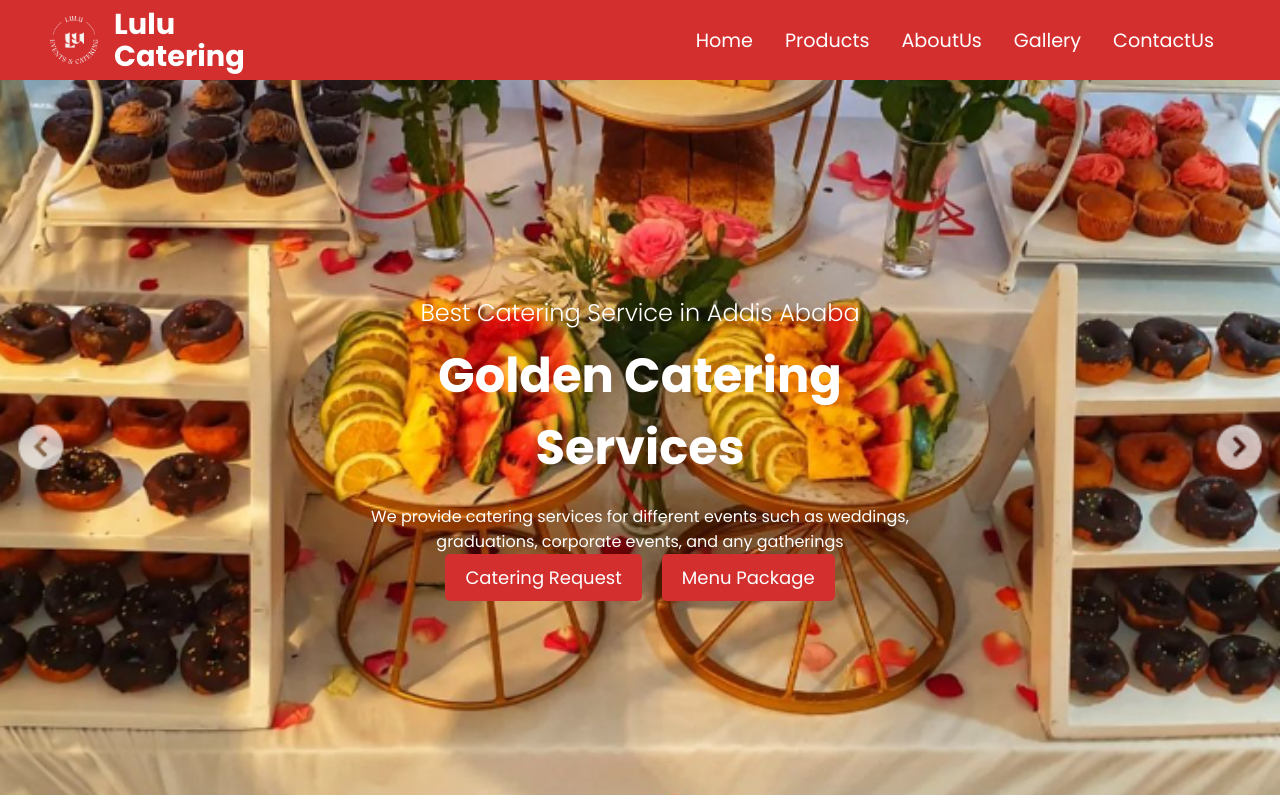
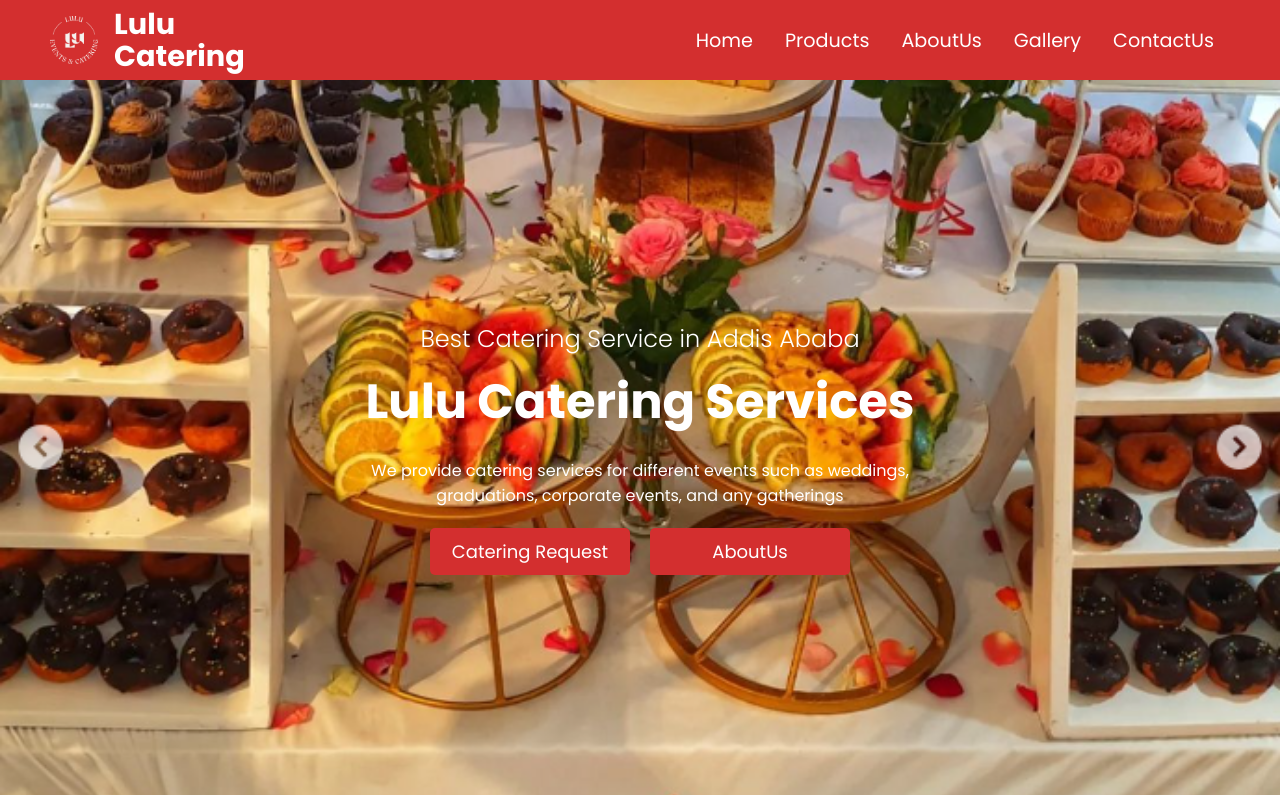
Before and after one commit to kidus-t-w/catering, a React (Vite) app: page / in a window 1280 px wide. Shown: the top 795 px of the page. Built offline with nearby package versions, Linux system fonts and the light colour scheme.

Commit message:
Modified Hero section buttons

```diff
--- a/src/components/Hero/Hero.component.tsx
+++ b/src/components/Hero/Hero.component.tsx
@@ -11,18 +11,13 @@ import {
 const Hero = () => {
   return (
     <HeroContainer>
-      {/* <SocialIcons>
-        <a href="#facebook">FB</a>
-        <a href="#instagram">IG</a>
-        <a href="#twitter">TW</a>
-      </SocialIcons> */}
       <HeroContent>
         <HeroSubtitle>Best Catering Service in Addis Ababa</HeroSubtitle>
-        <HeroTitle>Golden Catering Services</HeroTitle>
+        <HeroTitle>Lulu Catering Services</HeroTitle>
         <p>We provide catering services for different events such as weddings, graduations, corporate events, and any gatherings</p>
         <HeroButtons>
-          <Button>Catering Request</Button>
-          <Button>Menu Package</Button>
+          <Button to='/contact_us'>Catering Request</Button>
+          <Button to='/about_us'>AboutUs</Button>
         </HeroButtons>
       </HeroContent>
     </HeroContainer>
--- a/src/components/Hero/Hero.styles.ts
+++ b/src/components/Hero/Hero.styles.ts
@@ -1,44 +1,16 @@
-import styled from 'styled-components';
+import { Link } from "react-router-dom";
+import styled from "styled-components";
 
 export const HeroContainer = styled.section`
   display: flex;
   align-items: center;
   justify-content: center;
   height: 92vh;
-  background-image: url('/assets/hero/Hero_image.png');
+  background-image: url("/assets/hero/Hero_image.png");
   background-size: cover;
   background-position: center;
   position: relative;
   color: #fff;
-`;
-
-export const SocialIcons = styled.div`
-  position: absolute;
-  left: 20px;
-  top: 20px;
-  display: flex;
-  flex-direction: column;
-  gap: 10px;
-
-  a {
-    color: #fff;
-    background-color: #d32f2f;
-    padding: 10px;
-    border-radius: 50%;
-    text-align: center;
-    display: block;
-  }
-
-  @media (max-width: 768px) {
-    left: 10px;
-    top: 10px;
-  }
-
-  @media (max-width: 480px) {
-    a {
-      padding: 8px;
-    }
-  }
 `;
 
 export const HeroContent = styled.div`
@@ -83,6 +55,7 @@ export const HeroButtons = styled.div`
   display: flex;
   gap: 20px;
   justify-content: center;
+  margin-top: 20px;
 
   @media (max-width: 480px) {
     flex-direction: column;
@@ -90,7 +63,9 @@ export const HeroButtons = styled.div`
   }
 `;
 
-export const Button = styled.button`
+export const Button = styled(Link)`
+  text-decoration: none;
+  width: 200px;
   padding: 10px 20px;
   background-color: #d32f2f;
   color: #fff;
```
